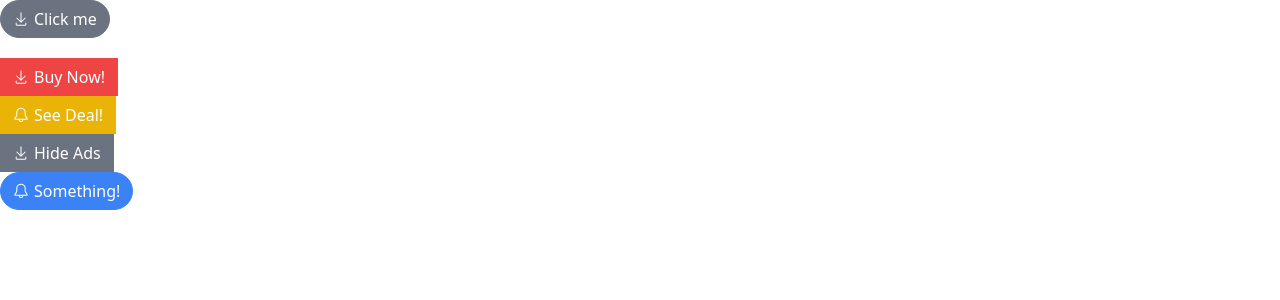
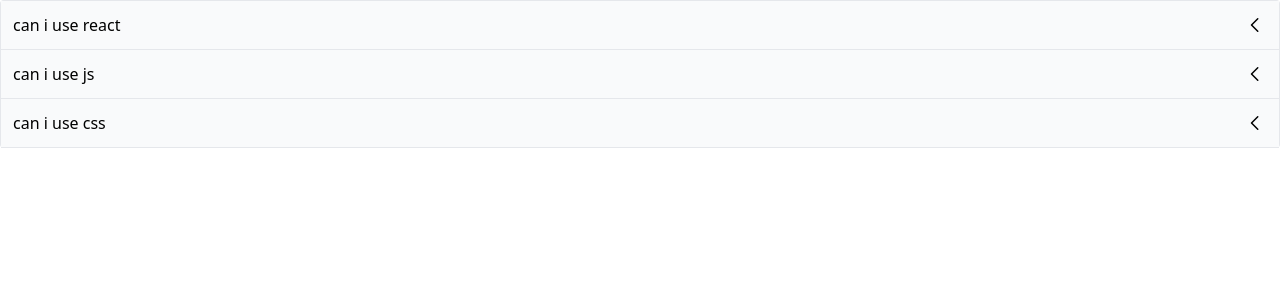
Before and after one commit to RothaSAMON/Modern-React-Lesson, a React (Create React App) app in the folder comps/: page / in a window 1280 px wide. Shown: the top 300 px of the page. Built offline with nearby package versions, Linux system fonts and the light colour scheme.

Commit message:
Mastering the State Design Process

```diff
--- a/comps/src/App.js
+++ b/comps/src/App.js
@@ -1,44 +1,25 @@
-import { GoBell, GoDownload } from 'react-icons/go';
-import Button from "./Button";
-
+import Accordion from "./components/Accordion";
 
 function App() {
-    const handleClick = () => {
-        console.log('clicked');
-    };
+    const items = [
+        {
+            id: 'y1k',
+            label: 'can i use react',
+            content: 'You can you react. You can you react. You can you react. You can you react. You can you react.'
+        },
+        {
+            id: 'y2k',
+            label: 'can i use js',
+            content: 'You can you js. You can you js. You can you js. You can you js. You can you js. You can you js'
+        },
+        {
+            id: 'y3k',
+            label: 'can i use css',
+            content: 'You can you css.You can you css .You can you css. You can you css. You can you css'
+        }
+    ];
 
-    return <div>
-        <div>
-            <Button secondary rounded className="mb-5" onClick={handleClick} >
-                <GoDownload />
-                Click me
-            </Button>
-        </div>
-        <div>
-            <Button danger >
-                <GoDownload />
-                Buy Now!
-            </Button>
-        </div>
-        <div>
-            <Button warning>
-                <GoBell />
-                See Deal!
-            </Button>
-        </div>
-        <div>
-            <Button secondary >
-                <GoDownload />
-                Hide Ads
-            </Button>
-        </div>
-        <div>
-            <Button primary rounded>
-                <GoBell />
-                Something!
-            </Button>
-        </div>
-    </div>;
+    return <Accordion items={items} />
 };
 
 export default App;
--- /dev/null
+++ b/comps/src/components/Accordion.js
@@ -0,0 +1,52 @@
+import { useState } from "react";
+import { GoChevronDown, GoChevronLeft } from "react-icons/go";
+
+function Accordion({items}) {
+    // set useState to (0) it's mean the item at index-0 will be expanded and other less is collapsed
+    const [expendedIndex, setExpandedIndex] = useState(-1);
+
+    // This make a condition to click and click again it close the accordion
+    // And also i set index of useState to (-1)
+    const handleClick = (nextIndex) => {
+        //Functional version
+        setExpandedIndex((currentExpandedIndex) => {
+            if (currentExpandedIndex === nextIndex) {
+                return -1;
+            } else {
+                return nextIndex;
+            }
+        });
+        // This is the simple version : just a bit bug it everyone use this style
+        // if (expendedIndex === nextIndex) {
+        //     setExpandedIndex(-1);
+        // } else {
+        //     setExpandedIndex(nextIndex);
+        // }
+    };
+
+    const renderedItems = items.map((item, index) => {
+        // This make the True/False like the first is expanded and other is collapsed
+        const isExpanded = index === expendedIndex;
+
+        const icon = <span className="text-2xl">
+            {isExpanded ? <GoChevronDown/> : <GoChevronLeft/>}
+        </span>
+
+        return (
+            <div key={item.id}>
+                <div className="flex justify-between p-3 bg-gray-50 border-b items-center cursor-pointer" onClick={() => handleClick(index)} >
+                    {item.label}
+                    {icon}
+                </div>
+                {/* This check the True/False and hide the other but not the first one */}
+                {isExpanded && <div className="border-b p-5">{item.content}</div>}
+            </div>
+        )
+    });
+
+    return <div className="border-x border-t rounded">
+        {renderedItems}
+    </div>;
+}
+
+export default Accordion;
--- /dev/null
+++ b/comps/src/pages/ButtonPage.js
@@ -0,0 +1,44 @@
+import { GoBell, GoDownload } from 'react-icons/go';
+import Button from "../components/Button";
+
+
+function ButtonPage() {
+    const handleClick = () => {
+        console.log('clicked');
+    };
+
+    return <div>
+        <div>
+            <Button secondary rounded className="mb-5" onClick={handleClick} >
+                <GoDownload />
+                Click me
+            </Button>
+        </div>
+        <div>
+            <Button danger >
+                <GoDownload />
+                Buy Now!
+            </Button>
+        </div>
+        <div>
+            <Button warning>
+                <GoBell />
+                See Deal!
+            </Button>
+        </div>
+        <div>
+            <Button secondary >
+                <GoDownload />
+                Hide Ads
+            </Button>
+        </div>
+        <div>
+            <Button primary rounded>
+                <GoBell />
+                Something!
+            </Button>
+        </div>
+    </div>;
+};
+
+export default ButtonPage;
```
Also changed, not shown: comps/src/components/Button.js (renamed from comps/src/Button.js).
